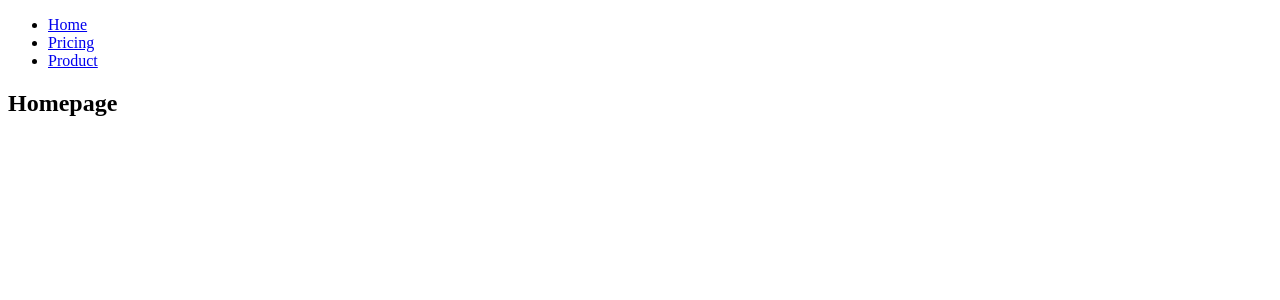
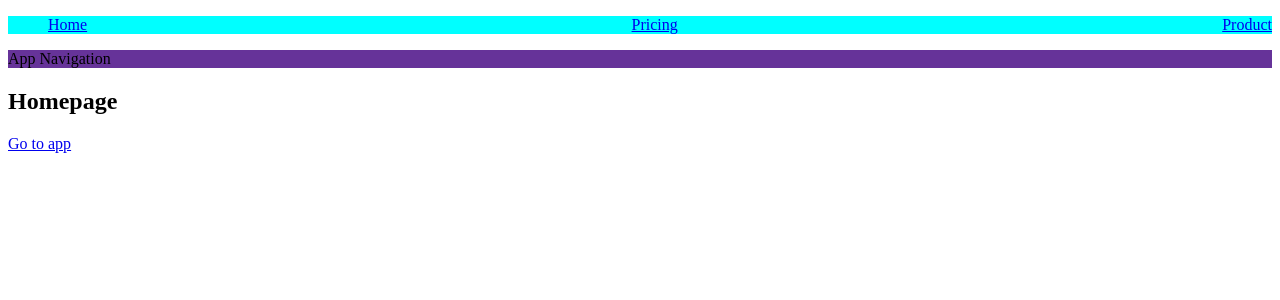
Before and after one commit to SoheilRezaei/WorldWise, a React (Vite) app: page / in a window 1280 px wide. Shown: the top 300 px of the page. Built offline with nearby package versions, Linux system fonts and the light colour scheme.

Commit message:
Added css modules to components

```diff
--- a/src/App.tsx
+++ b/src/App.tsx
@@ -3,6 +3,7 @@
 import Pricing from "./pages/Pricing";
 import Homepage from "./pages/Homepage";
 import PageNotFound from "./pages/PageNotFound";
+import AppLayout from "./pages/AppLayout";
 
 function App() {
   return (
@@ -12,6 +13,7 @@
         <Route path="product" element={<Product />} />
         <Route path="pricing" element={<Pricing />} />
         <Route path="*" element={<PageNotFound />} />
+        <Route path="app" element={<AppLayout />} />
       </Routes>
     </BrowserRouter>
   );
--- /dev/null
+++ b/src/components/AppNav.module.css
@@ -0,0 +1,3 @@
+.nav {
+  background-color: rebeccapurple;
+}
--- /dev/null
+++ b/src/components/AppNav.tsx
@@ -0,0 +1,7 @@
+import styles from "./AppNav.module.css";
+
+function AppNav() {
+  return <nav className={styles.nav}>App Navigation</nav>;
+}
+
+export default AppNav;
--- /dev/null
+++ b/src/components/PageNav.module.css
@@ -0,0 +1,8 @@
+.nav {
+  background-color: cyan;
+}
+.nav ul {
+  list-style: none;
+  display: flex;
+  justify-content: space-between;
+}
--- a/src/components/PageNav.tsx
+++ b/src/components/PageNav.tsx
@@ -1,8 +1,9 @@
 import { NavLink } from "react-router-dom";
+import styles from "./PageNav.module.css";
 
 function PageNav() {
   return (
-    <nav>
+    <nav className={styles.nav}>
       <ul>
         <li>
           <NavLink to="/">Home</NavLink>
--- /dev/null
+++ b/src/pages/AppLayout.tsx
@@ -0,0 +1,11 @@
+import AppNav from "../components/AppNav";
+
+function AppLayout() {
+  return (
+    <div>
+      <AppNav />
+    </div>
+  );
+}
+
+export default AppLayout;
--- a/src/pages/Homepage.tsx
+++ b/src/pages/Homepage.tsx
@@ -1,10 +1,15 @@
+import { Link } from "react-router-dom";
 import PageNav from "../components/PageNav";
+import AppNav from "../components/AppNav";
 
 export default function Homepage() {
   return (
     <div>
       <PageNav />
+      <AppNav />
       <h2>Homepage</h2>
+
+      <Link to="/app">Go to app</Link>
     </div>
   );
 }
```
